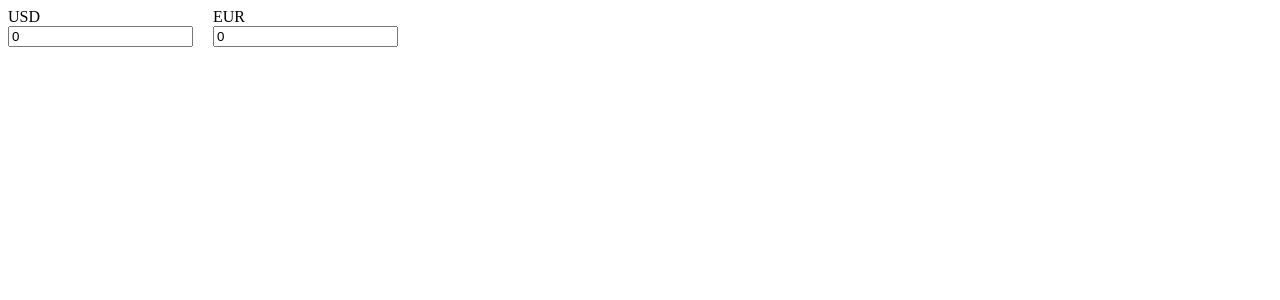
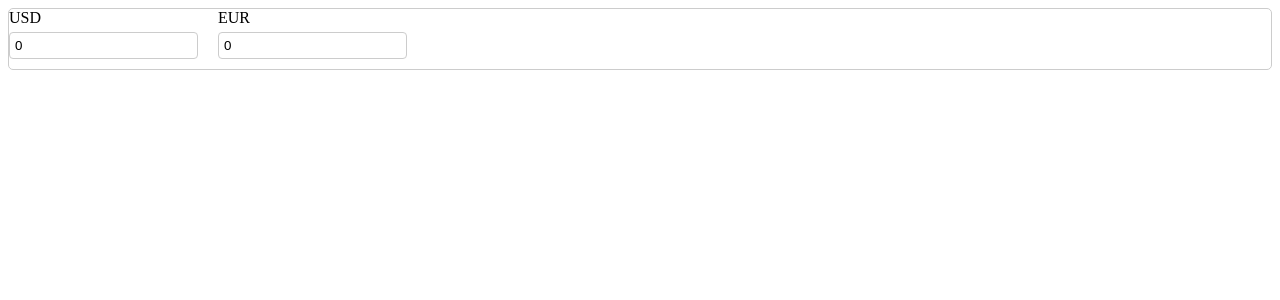
Before and after one commit to aldreks1/currency-converter, a React (Create React App) app: page / in a window 1280 px wide. Shown: the top 300 px of the page. Built offline with nearby package versions, Linux system fonts and the light colour scheme.

Commit message:
add CurrencyInput & update index.ts to React18

```diff
--- a/public/index.html
+++ b/public/index.html
@@ -14,7 +14,7 @@
       manifest.json provides metadata used when your web app is installed on a
       user's mobile device or desktop. See https://developers.google.com/web/fundamentals/web-app-manifest/
     -->
-    <link rel="manifest" href="%PUBLIC_URL%/manifest.json" />
+
     <!--
       Notice the use of %PUBLIC_URL% in the tags above.
       It will be replaced with the URL of the `public` folder during the build.
--- a/src/components/CurrencyConverter/CurrencyConverter.scss
+++ b/src/components/CurrencyConverter/CurrencyConverter.scss
@@ -1,18 +1,14 @@
 .currency-converter {
   display: flex;
-  flex-direction: column;
-  gap: 10px;
+  flex-direction: row;
+  gap: 20px;
+  border: 1px solid #ccc;
+  border-radius: 5px;
 }
 
-.input-group {
-  display: flex;
-  flex-direction: column;
-
-}
-
-@media (min-width: 768px) {
+@media (max-width: 768px) {
   .currency-converter {
-    flex-direction: row;
-    gap: 20px;
+    flex-direction: column;
+    gap: 10px;
   }
 }
--- a/src/components/CurrencyConverter/CurrencyConverter.tsx
+++ b/src/components/CurrencyConverter/CurrencyConverter.tsx
@@ -1,6 +1,7 @@
 import React from "react";
 import { useSelector, useDispatch } from "react-redux";
 import { RootState, AppDispatch, setCurrencyValue } from "../../store";
+import CurrencyInput from "../CurrencyInput";
 import "./CurrencyConverter.scss";
 
 const CurrencyConverter: React.FC = () => {
@@ -8,26 +9,19 @@ const CurrencyConverter: React.FC = () => {
   const values = useSelector((state: RootState) => state.currency.values);
   const dispatch = useDispatch<AppDispatch>();
 
-  const handleCurrencyChange =
-    (currency: string) => (e: React.ChangeEvent<HTMLInputElement>) => {
-      const value = e.target.value;
-      if (value === "" || /^[0-9]*\.?[0-9]*$/.test(value)) {
-        dispatch(setCurrencyValue({ currency, value }));
-      }
-    };
+  const handleCurrencyChange = (currency: string) => (value: string) => {
+    dispatch(setCurrencyValue({ currency, value }));
+  };
 
   return (
     <div className="currency-converter">
       {Object.keys(rates).map((currency) => (
-        <div className="input-group" key={currency}>
-          <label htmlFor={currency}>{currency}</label>
-          <input
-            type="text"
-            id={currency}
-            value={values[currency]}
-            onChange={handleCurrencyChange(currency)}
-          />
-        </div>
+        <CurrencyInput
+          key={currency}
+          currency={currency}
+          value={values[currency]}
+          onChange={handleCurrencyChange(currency)}
+        />
       ))}
     </div>
   );
--- /dev/null
+++ b/src/components/CurrencyInput/CurrencyInput.scss
@@ -0,0 +1,15 @@
+.input-group {
+  display: flex;
+  flex-direction: column;
+  margin-bottom: 10px;
+}
+
+label {
+  margin-bottom: 5px;
+}
+
+input {
+  padding: 5px;
+  border: 1px solid #ccc;
+  border-radius: 4px;
+}
--- /dev/null
+++ b/src/components/CurrencyInput/CurrencyInput.tsx
@@ -0,0 +1,30 @@
+import React from "react";
+import "./CurrencyInput.scss";
+
+interface CurrencyInputProps {
+  currency: string;
+  value: string;
+  onChange: (value: string) => void;
+}
+
+const CurrencyInput: React.FC<CurrencyInputProps> = ({
+  currency,
+  value,
+  onChange,
+}) => {
+  const handleChange = (e: React.ChangeEvent<HTMLInputElement>) => {
+    const value = e.target.value;
+    if (value === "" || /^[0-9]*\.?[0-9]*$/.test(value)) {
+      onChange(value);
+    }
+  };
+
+  return (
+    <div className="input-group">
+      <label htmlFor={currency}>{currency}</label>
+      <input type="text" id={currency} value={value} onChange={handleChange} />
+    </div>
+  );
+};
+
+export default CurrencyInput;
--- /dev/null
+++ b/src/components/CurrencyInput/index.ts
@@ -0,0 +1,3 @@
+import CurrrencyInput from "./CurrencyInput";
+
+export default CurrrencyInput;
--- a/src/index.tsx
+++ b/src/index.tsx
@@ -1,11 +1,14 @@
 import React from "react";
-import ReactDOM from "react-dom";
+
+import { createRoot } from "react-dom/client";
 import "./index.scss";
 import App from "./App";
 
-ReactDOM.render(
+const container = document.getElementById("root");
+const root = createRoot(container!);
+
+root.render(
   <React.StrictMode>
     <App />
-  </React.StrictMode>,
-  document.getElementById("root")
+  </React.StrictMode>
 );
--- a/src/store.ts
+++ b/src/store.ts
@@ -7,12 +7,14 @@ interface CurrencyState {
 
 const initialState: CurrencyState = {
   rates: {
-    USD: 1,
-    EUR: 1.07,
+    USD: 1.07,
+    EUR: 1,
+    //  BYN: 3.5,
   },
   values: {
     USD: "0",
     EUR: "0",
+    //  BYN: "0",
   },
 };
 
@@ -41,7 +43,7 @@ const currencySlice = createSlice({
       } else {
         Object.keys(state.values).forEach((key) => {
           if (key !== currency) {
-            state.values[key] = "";
+            state.values[key] = "0";
           }
         });
       }
```
